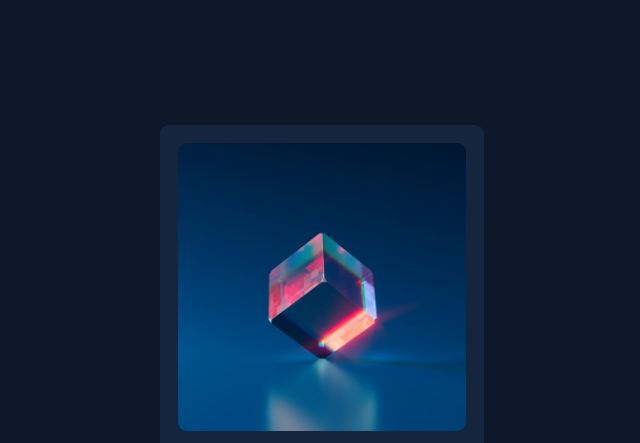
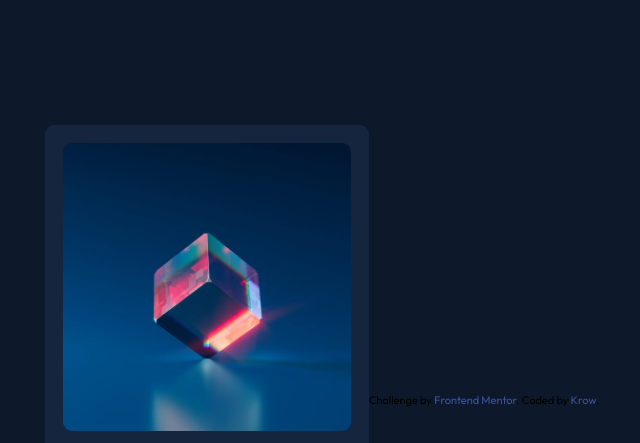
Before and after one commit to KrowKuro/front-end-challenge-2, a plain HTML site: page index.html in a window 1280 px wide. Shown: the top 443 px of the page, without its empty margins (318-958 px from the left). Drawn offline with Linux system fonts and the light colour scheme.

Commit message:
Update index.html

```diff
--- a/index.html
+++ b/index.html
@@ -35,5 +35,9 @@
       <p>Creation of <a href="#">Jules Wyvern</a></p>
     </div>
   </main>
+  <div class="attribution">
+    Challenge by <a href="https://www.frontendmentor.io/challenges/nft-preview-card-component-SbdUL_w0U" target="_blank">Frontend Mentor</a>.
+    Coded by <a href="https://www.frontendmentor.io/profile/KrowKuro">Krow</a>.
+  </div>
 </body>
 </html>
```
